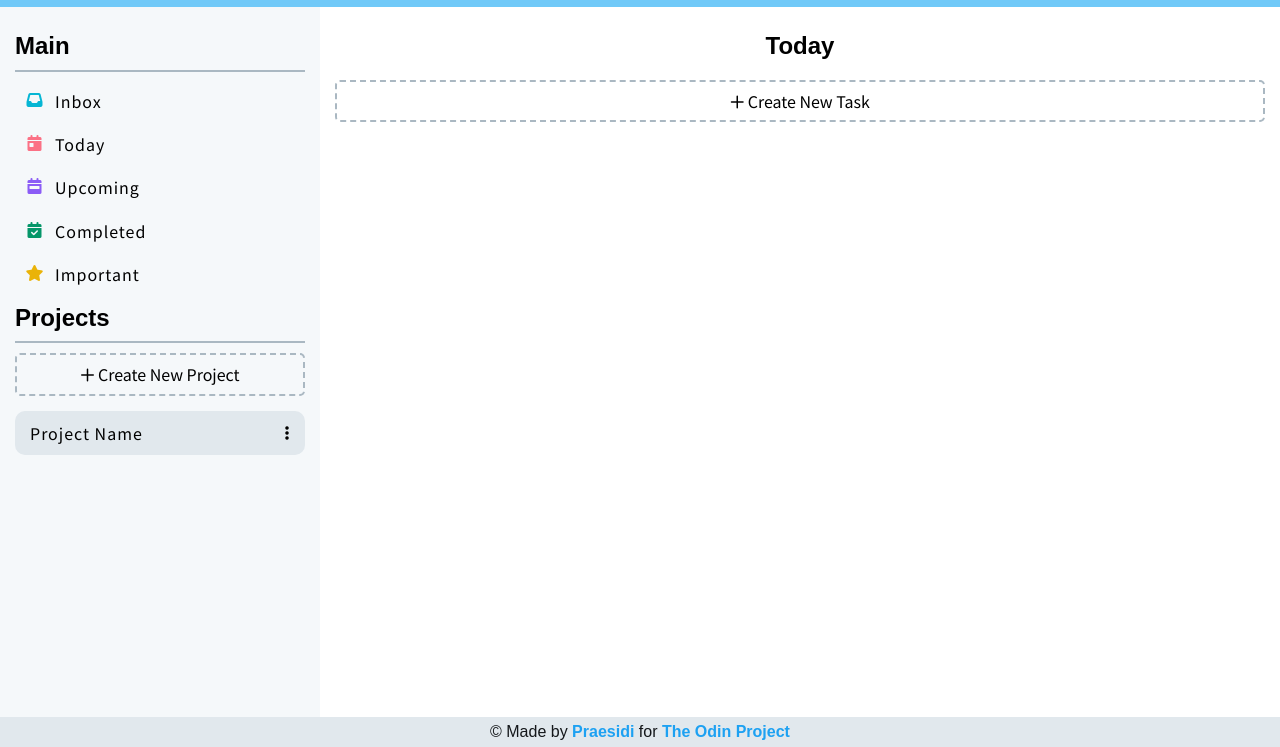
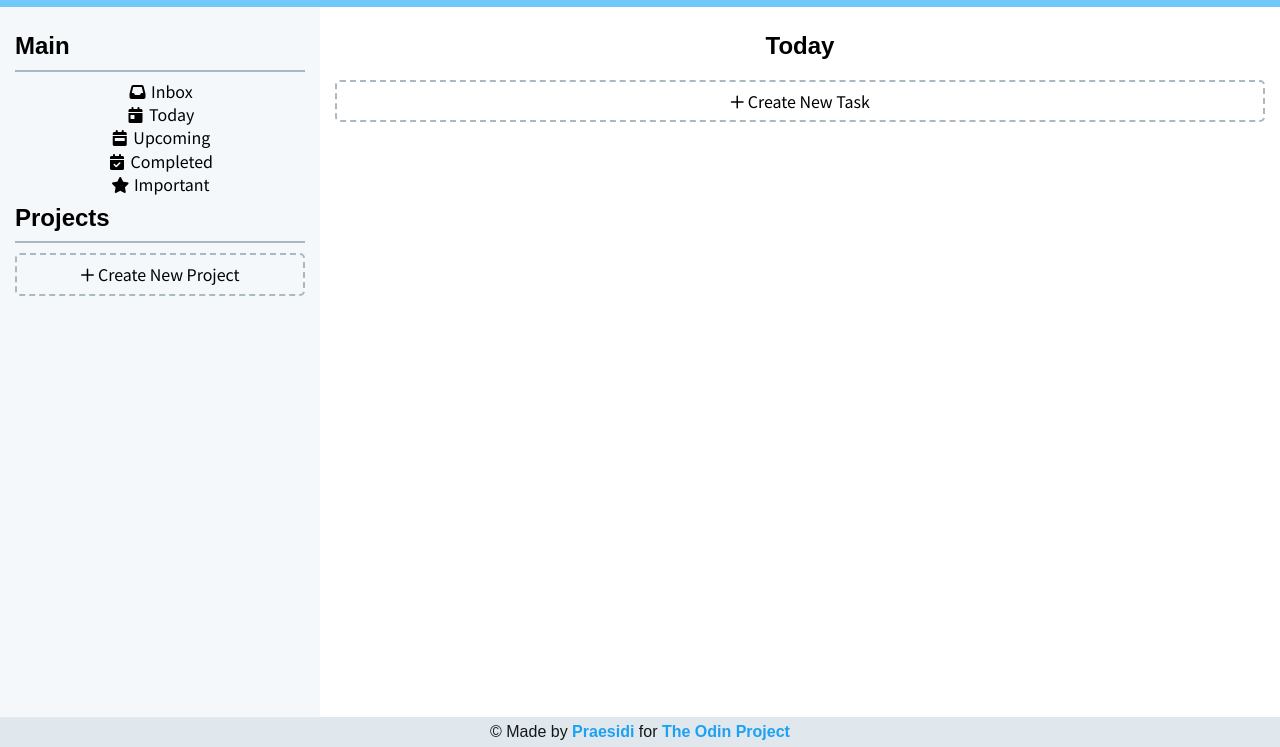
Before and after one commit to Praesidi/todo-list, a website built with webpack: page public/index.html in a window 1280 px wide. Shown: the part 53-800 px from the top of the page. Built offline with nearby package versions, Linux system fonts and the light colour scheme; a web font is replaced by a local one.

Commit message:
Change buttons to divs for sidebar categories

```diff
--- a/public/index.html
+++ b/public/index.html
@@ -28,32 +28,31 @@
       <div class="color-mode-container"></div>
     </header>
     <main class="main">
-      <div class="sidebar">
+      <div class="sidebar" id="sidebar">
         <h2>Main</h2>
         <!-- Main Menu Btns -->
         <div class="sidebar-btns-container">
-          <button id="inbox">
+          <div id="inbox">
             <i class="fa-solid fa-inbox fa-fw"></i>
             Inbox
-          </button>
-          <button id="today">
+          </div>
+          <div id="today">
             <i class="fa-solid fa-calendar-day fa-fw"></i>
             Today
-          </button>
-          <button id="upcoming">
+          </div>
+          <div id="upcoming">
             <i class="fa-solid fa-calendar-week fa-fw"></i>
             Upcoming
-          </button>
-          <button id="completed">
+          </div>
+          <div id="completed">
             <i class="fa-solid fa-calendar-check fa-fw"></i>
             Completed
-          </button>
-          <button id="important">
+          </div>
+          <div id="important">
             <i class="fa-solid fa-star fa-fw"></i>
             Important
-          </button>
+          </div>
         </div>
-
         <h2>Projects</h2>
         <!-- Add New Project Button -->
         <div class="add-project-btn-container">
@@ -63,62 +62,20 @@
           </button>
         </div>
         <!-- Projects Container -->
-        <div class="project-container" id="project-container">
-          <!-- Project Item -->
-          <div class="project-item">
-            <div class="project-info">
-              <p>Project Name</p>
-            </div>
-            <!-- Project's Popup menu -->
-            <div class="project-menu">
-              <button id="project-menu-btn">
-                <i class="fa-solid fa-ellipsis-vertical"></i>
-              </button>
-              <div class="project-popup-menu" id="project-menu">
-                <button id="project-edit-btn">Edit</button>
-                <button id="project-delete-btn">Delete</button>
-              </div>
-            </div>
-          </div>
-        </div>
+        <div class="project-container" id="project-container"></div>
       </div>
       <!-- Main Container -->
       <div class="main-container">
-        <h2 id="current-page-title">Today</h2>
+        <h2 id="page-title">Today</h2>
         <!-- Add New Task Button -->
-        <div class="add-task-btn-container">
+        <div class="add-task-btn-container" id="add-task-btn-container">
           <button id="add-task-btn">
             <i class="fa-regular fa-plus"></i>
             Create New Task
           </button>
         </div>
         <!-- Tasks' Container -->
-        <div class="task-container" id="task-container">
-          <!-- Task Item -->
-          <!-- <div class="task-item">
-            <div class="task-item-check">
-              <input type="checkbox" />
-              <p>Task</p>
-            </div>
-            <div class="task-date-container">
-              <span id="task-date-el">12 may 2023</span>
-            </div>
-            <div class="task-item-btns">
-              <button title="Edit" id="edit-task">
-                <i class="fa-solid fa-pen-to-square fa-fw"></i>
-              </button>
-              <button title="Show info" id="show-task-info">
-                <i class="fa-solid fa-circle-info fa-fw"></i>
-              </button>
-              <button title="Mark as important" id="mark-important-task">
-                <i class="fa-regular fa-star fa-fw"></i>
-              </button>
-              <button title="Delete" id="delete-task">
-                <i class="fa-solid fa-trash-can fa-fw"></i>
-              </button>
-            </div>
-          </div> -->
-        </div>
+        <div class="task-container" id="task-container"></div>
       </div>
     </main>
     <footer class="footer">
```
